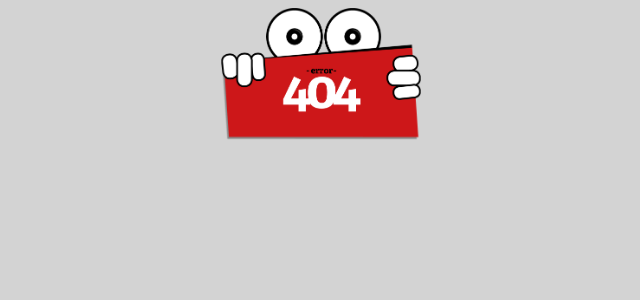
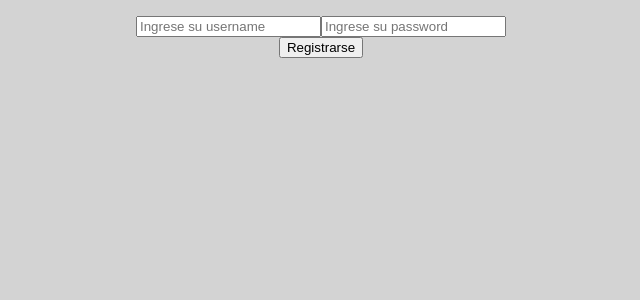
Before and after one commit to LuchoMoreno/Moreno.Luciano.SPPAVII, a React (Create React App) app in the folder cocinerosFRONTEND/: page /registro in a window 1280 px wide. Shown: the top 300 px of the page, without its empty margins (319-959 px from the left). Built offline with nearby package versions, Linux system fonts and the light colour scheme.

Commit message:
Se agregó el registro. Es funcional. Falta diseño

```diff
--- a/cocinerosFRONTEND/src/App.js
+++ b/cocinerosFRONTEND/src/App.js
@@ -4,6 +4,7 @@ import Home from './pages/Home';
 import Error404 from './pages/Error404';
 import Login from './pages/Login';
 import TokenProvider from './context/TokenContext';
+import Registro from './pages/Registro';
 
 function App() {
 
@@ -20,6 +21,7 @@ function App() {
               <Switch>
                     <Route exact path="/" component={Home} />
                     <Route exact path="/login" component={Login} />
+                    <Route exact path="/registro" component={Registro} />
                     <Route path="*" component={Error404}/>
             </Switch>
           </Router>
--- a/cocinerosFRONTEND/src/pages/Login.js
+++ b/cocinerosFRONTEND/src/pages/Login.js
@@ -1,4 +1,4 @@
-import React, { useState, useEffect } from 'react';
+import React, {useState} from 'react';
 
 // formulario inicial.
 const frmInicialLogin = {
@@ -30,7 +30,7 @@ const Login = () => {
         }
 
         realizarPeticion(form);
-
+        setForm(frmInicialLogin);
     }
 
 
--- a/cocinerosFRONTEND/src/pages/Registro.js
+++ b/cocinerosFRONTEND/src/pages/Registro.js
@@ -1,11 +1,80 @@
-import React from 'react';
+import React, {useState} from 'react';
+
+// formulario inicial.
+const frmInicialRegistro = {
+    username: '',
+    password: '',
+};
+
+const URLRegistro = "http://localhost:3500/api/users";
 
 const Registro = () => {
+
+
+    const [form, setForm] = useState(frmInicialRegistro);
+
+    const {username, password} = form;
+
+     const handlerChange = (e) => {
+        setForm({ ...form, [e.target.name]: e.target.value });
+    }
+
+
+    const handlerSubmit = (e) => {
+
+        e.preventDefault();
+
+        if (username.trim() === "" || password.trim() === "") {
+            alert("Datos incompletos");
+            return;
+        }
+
+        realizarPeticionRegistro(form);
+        setForm(frmInicialRegistro);
+    }
+
+    const realizarPeticionRegistro = (form) => {
+
+        const options = {
+          method: "POST",
+          headers: { "Content-type": "application/json;charset=utf-8"},
+          body: JSON.stringify(form)
+        }
+
+        const registrarse = async () => {
+
+          try {
+            const res = await fetch(URLRegistro, options);
+            const nuevaRespuesta = await res.json();
+            alert("Se ha registrado con éxito");
+          } catch (error) {
+
+            console.log("error");
+
+          }
+
+        }
+        registrarse();
+      }
+
     return (
 
-        <>
+        <div className="contenedor-form">
 
-        </>
+            <form onSubmit={handlerSubmit}>
+
+                <div className="divColumna">
+                    <input type="text" name="username" placeholder="Ingrese su username" onChange={handlerChange} value={username} />
+                    <input type="password" name="password" placeholder="Ingrese su password" onChange={handlerChange} value={password} />
+                </div>
+
+                <input type="submit" value={"Registrarse"} onClick={handlerSubmit} />
+
+
+            </form>
+
+        </div>
+
     );
 }
 
```
